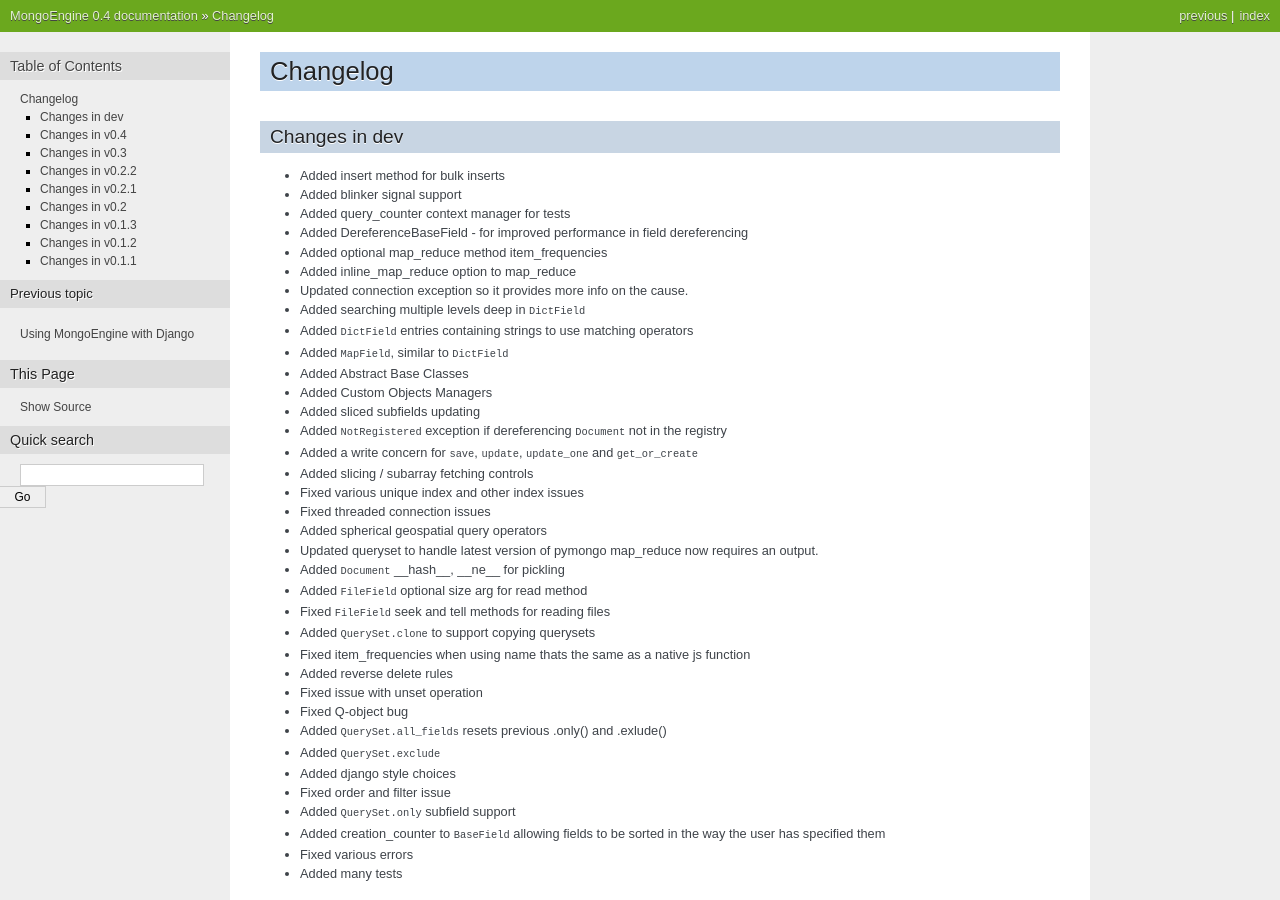
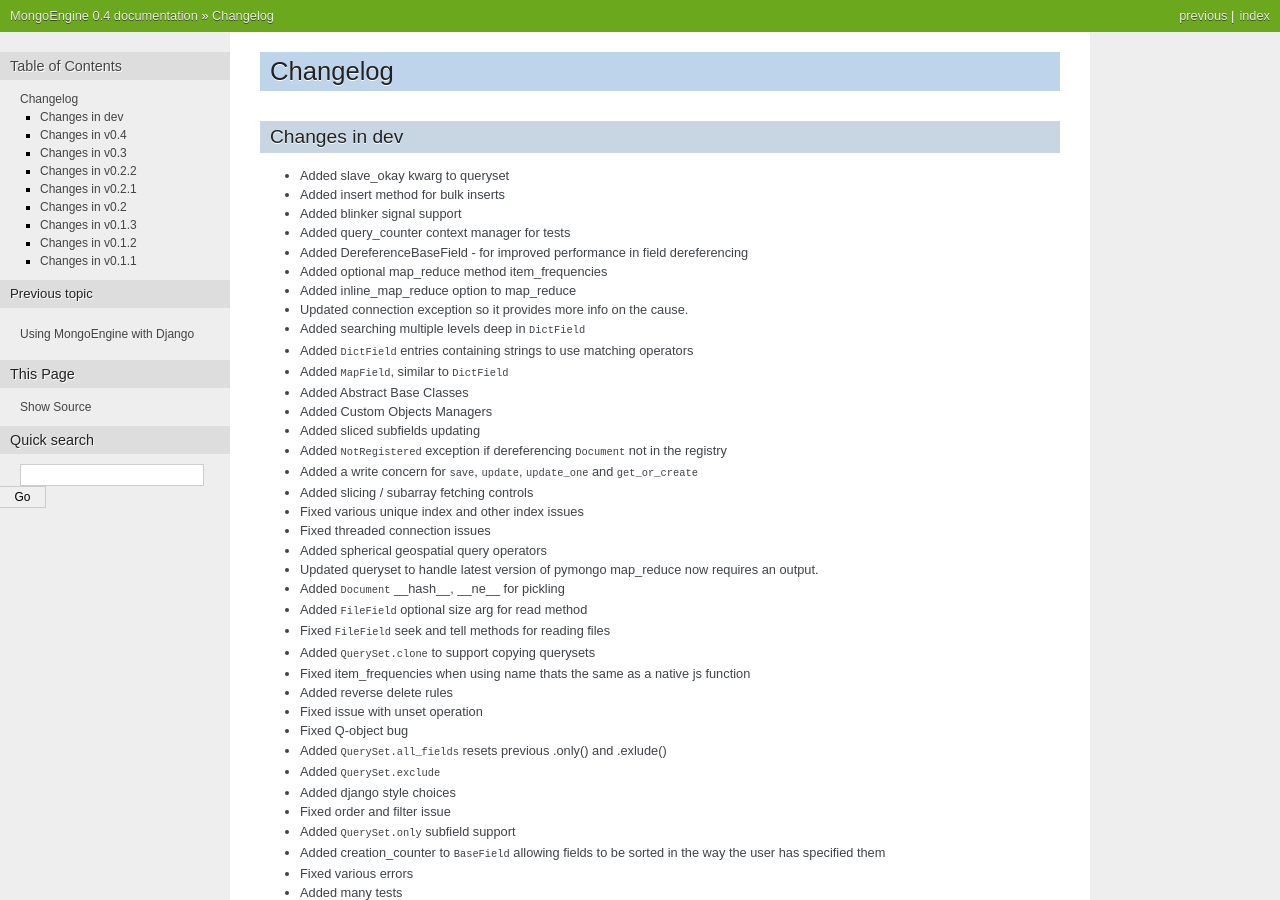
Before and after one commit to MongoEngine/mongoengine, a Sphinx documentation site: the page built from docs/changelog.rst, in a window 1280 px wide and 900 px high. Built offline with Sphinx 7.4.7, drawn with Linux system fonts in a browser that asks for light colours.

Commit message:
Changelist updated

```diff
--- a/docs/changelog.rst
+++ b/docs/changelog.rst
@@ -5,6 +5,7 @@ Changelog
 Changes in dev
 ==============
 
+- Added slave_okay kwarg to queryset
 - Added insert method for bulk inserts
 - Added blinker signal support
 - Added query_counter context manager for tests
```
